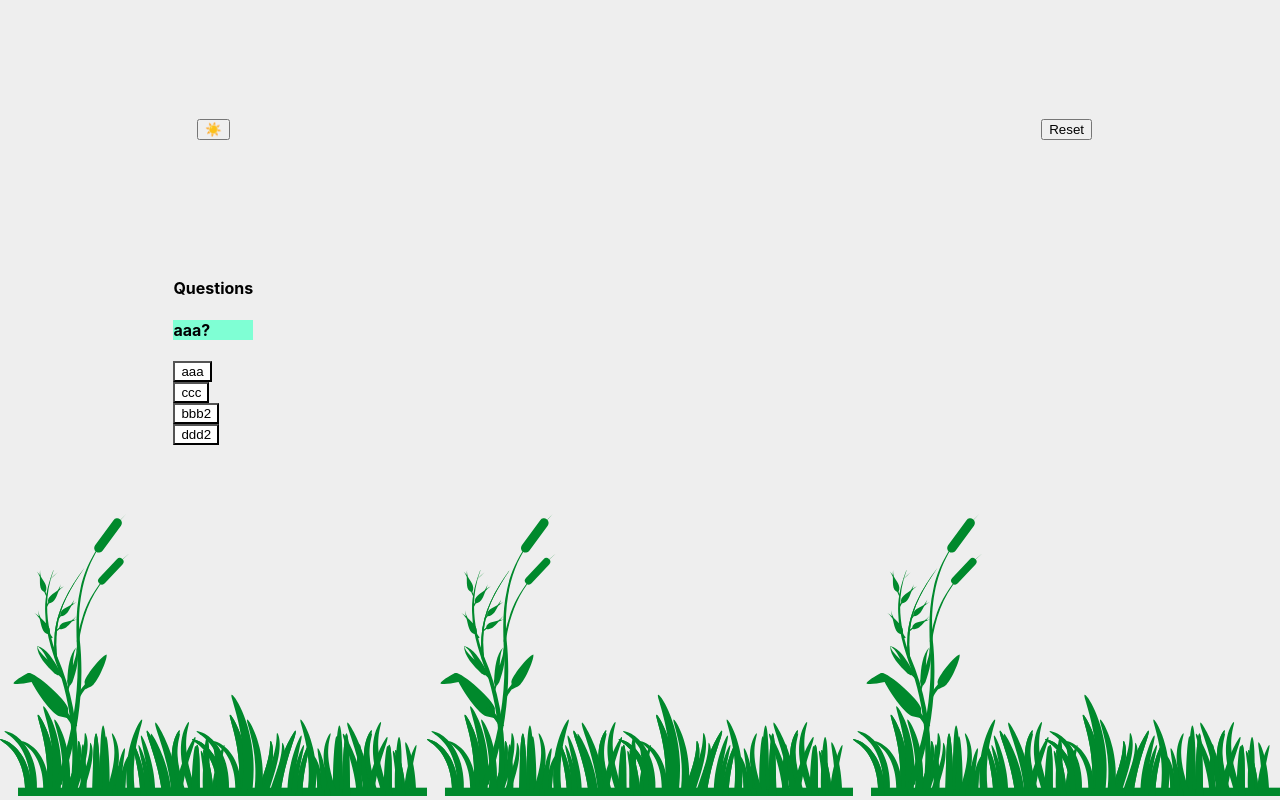
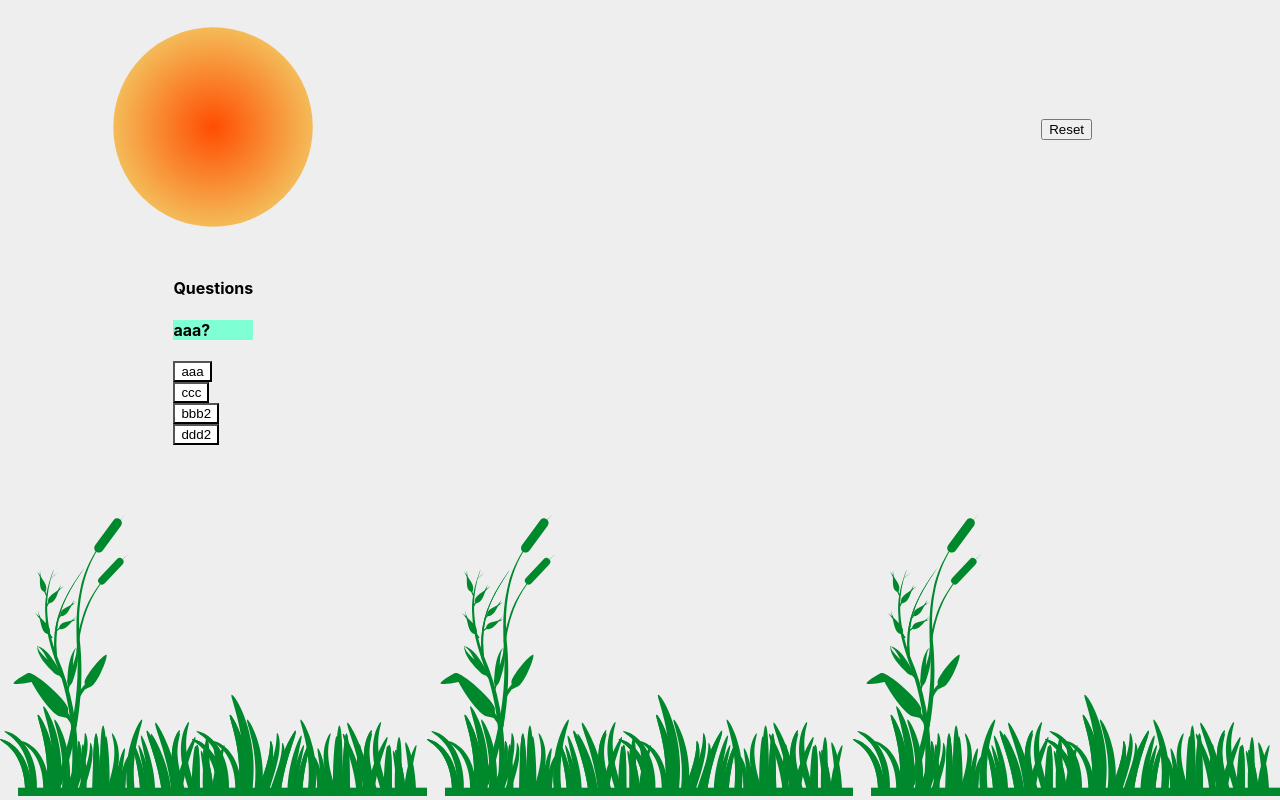
Before and after one commit to MartinChavez/which-wolf-are-you, a React (Create React App) app: page / in a window 1280 px wide. Built offline with nearby package versions, Linux system fonts and the light colour scheme.

Commit message:
Add sun svg to game.

```diff
--- a/src/SunMoon.tsx
+++ b/src/SunMoon.tsx
@@ -1,5 +1,6 @@
 import React, { useState, Dispatch, SetStateAction } from "react";
 import { themes, ThemeInfo } from "./ThemeContext";
+import sun from "./Sun.svg";
 
 type SunMoonProps = {
   setTheme: Dispatch<SetStateAction<ThemeInfo>>;
@@ -9,12 +10,12 @@ function SunMoon(props: SunMoonProps) {
   const [showSun, setShowSun] = useState(true);
 
   let themButtonClick = (
-    event: React.MouseEvent<HTMLButtonElement, globalThis.MouseEvent>
+    event: React.MouseEvent<HTMLImageElement, globalThis.MouseEvent>
   ) => {
-    if (event.currentTarget.name === "Day") {
+    if (event.currentTarget.alt === "Sun") {
       props.setTheme(themes.night);
       setShowSun(false);
-    } else if (event.currentTarget.name === "Night") {
+    } else if (event.currentTarget.alt === "Moon") {
       props.setTheme(themes.day);
       setShowSun(true);
     }
@@ -23,14 +24,16 @@ function SunMoon(props: SunMoonProps) {
   return (
     <div className="sun-moon">
       {showSun && (
-        <button name="Day" onClick={themButtonClick}>
-          <span role="img" aria-label="Day">
-            ☀️
-          </span>
-        </button>
+        <img
+          src={sun}
+          alt="Sun"
+          onClick={themButtonClick}
+          width="100%"
+          height="200px"
+        ></img>
       )}
       {!showSun && (
-        <button name="Night" onClick={themButtonClick}>
+        <button name="Night">
           <span role="img" aria-label="Day">
             🌘
           </span>
```
